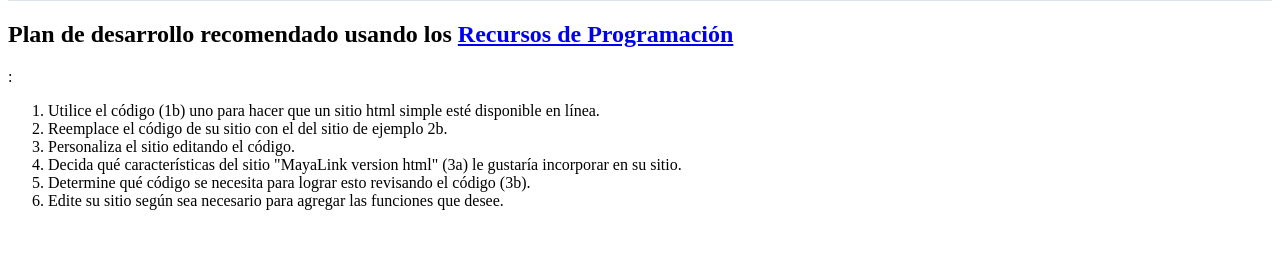
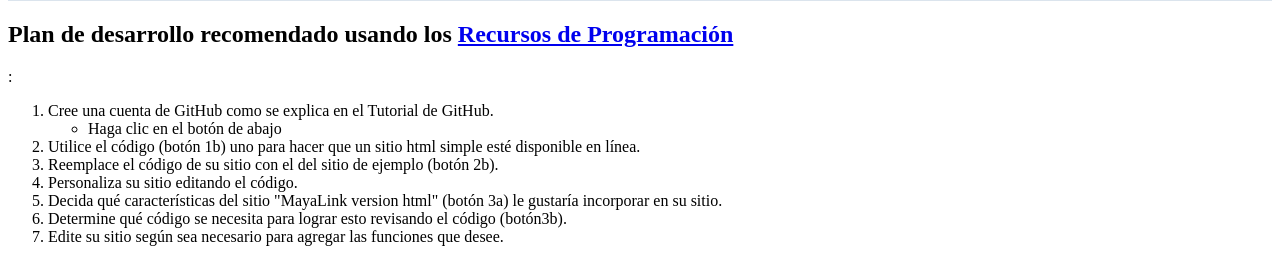
Before and after one commit to Seth502/ejemplo-mentores, a plain HTML site: page index.html in a window 1280 px wide. Shown: the part 666-928 px from the top of the page. Before the commit the page ends 892 px from the top, so only its background shows below. Drawn offline with Linux system fonts and the light colour scheme.

Commit message:
Update of development steps in index.html

```diff
--- a/index.html
+++ b/index.html
@@ -26,15 +26,18 @@
     </div>
 
     <h2>Plan de desarrollo recomendado usando los <a href="https://mentores2024.mayalink.org/programaci%C3%B3n.html">Recursos de Programación</a></h2>        :</h2>
+
     <ol>
-        <li>Utilice el código (1b) uno para hacer que un sitio html simple esté disponible en línea.</li>
-        <li>Reemplace el código de su sitio con el del sitio de ejemplo 2b.</li>
-        <li>Personaliza el sitio editando el código.</li>
-        <li>Decida qué características del sitio "MayaLink version html" (3a) le gustaría incorporar en su sitio.</li>
-        <li>Determine qué código se necesita para lograr esto revisando el código (3b).</li>
+        <li>Cree una cuenta de GitHub como se explica en el Tutorial de GitHub.</li>
+        <ul>
+            <li>Haga clic en el botón de abajo</li></ul>
+        <li>Utilice el código (botón 1b) uno para hacer que un sitio html simple esté disponible en línea.</li>
+        <li>Reemplace el código de su sitio con el del sitio de ejemplo (botón 2b).</li>
+        <li>Personaliza su sitio editando el código.</li>
+        <li>Decida qué características del sitio "MayaLink version html" (botón 3a) le gustaría incorporar en su sitio.</li>
+        <li>Determine qué código se necesita para lograr esto revisando el código (botón3b).</li>
         <li>Edite su sitio según sea necesario para agregar las funciones que desee.</li>
     </ol>
 
-
 </body>
 </html>
```
